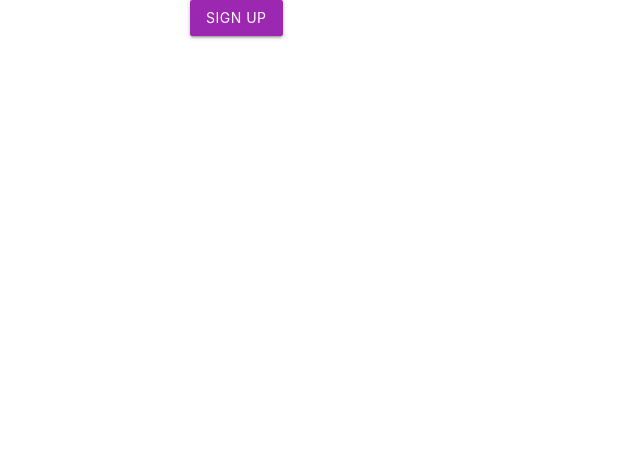
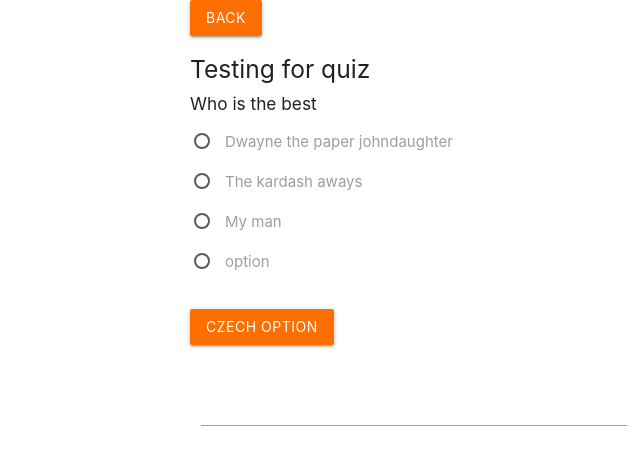
Before and after one commit to T-Nigam/chemiae, a plain HTML site: page chemiae/testPage.html in a window 1280 px wide. Shown: the whole page, without its empty margins (2-642 px from the left). Drawn offline with nearby package versions, Linux system fonts and the light colour scheme.

Commit message:
Update testPage.html

```diff
--- a/chemiae/testPage.html
+++ b/chemiae/testPage.html
@@ -2,24 +2,80 @@
 <html lang="en">
 <head>
     <meta charset="UTF-8">
-    <!--Let browser know website is optimized for mobile-->
     <meta name="viewport" content="width=device-width, initial-scale=1.0"/>
-
     <base target = "_top">
-    <!--Import Google Icon Font-->
     <link href="https://fonts.googleapis.com/icon?family=Material+Icons" rel="stylesheet">
-    <!--Import materialize.css-->
     <link type="text/css" rel="stylesheet" href="css/materialize.min.css"  media="screen,projection"/>
     <link rel = "stylesheet" href="https://cdnjs.cloudflare.com/ajax/libs/materialize/1.0.0/css/materialize.min.css">
-    <meta charset="UTF-8">
-    <title>test</title>
+    <title>Settings</title>
 </head>
-    <body>
-
-
-        <div class = "container">
-            <button id="SignIn" class = "btn waves-effect waves-deep purple" >Sign Up</button>
+<body>
+<div class = "container">
+    <div class = "row">
+        <button id="BackToMain" class = "btn waves-effect waves-light amber darken-4" onclick="goToMain();">Back</button>
+    </div>
+</div>
+<div class = "container">
+    <h5>Testing for quiz</h5>
+    <h6>Who is the best</h6>
+    <div class = "row">
+        <form action = "#">
+            <p>
+                <label>
+                    <input id = "a" class = "with-gap" name="group1" type="radio" onclick="setResult(1);"/>
+                    <span>Dwayne the paper johndaughter</span>
+                </label>
+            </p>
+            <p>
+                <label>
+                    <input id = "b" class = "with-gap" name="group1" type="radio" onclick="setResult(2);"/>
+                    <span>The kardash aways</span>
+                </label>
+            </p>
+            <p>
+                <label>
+                    <input id ="c" class = "with-gap" name="group1" type="radio" onclick="setResult(3);"/>
+                    <span>My man</span>
+                </label>
+            </p>
+            <p>
+                <label>
+                    <input id ="d" class = "with-gap" name="group1" type="radio" onclick="setResult(4);"/>
+                    <span>option</span>
+                </label>
+            </p>
+        </form>
+    </div>
+    <div class = "row">
+        <button id = "updateProf" class = "btn waves-effect waves-light amber darken-4" onclick = "czechOption();">Czech option</button>
+    </div>
+    <div class="row">
+        <div class = "input-field col s6">
+            <input type = "text" id = "info">
+            <label>  </label>
         </div>
-
-    </body>
+    </div>
+</div>
+<SCRIPT>
+    let correctOption = 3;
+    let option = 0;
+    function czechOption(){
+        if(correctOption == option){
+            document.getElementById("info").value = "good job ur smart";
+            const addPoint = 1;
+            localStorage.setItem('addPoint', addPoint);
+        }else{
+            document.getElementById("info").value = "wrong";
+        }
+    }
+    function setResult(int){
+        option = int;
+    }
+    function goToMain(){
+        window.location.replace("dumb.html");
+        uploadStuff();
+    }
+    //https://www.youtube.com/watch?v=x0VcigW9kN0&t=200s
+</SCRIPT>
+</body>
 </html>
```
